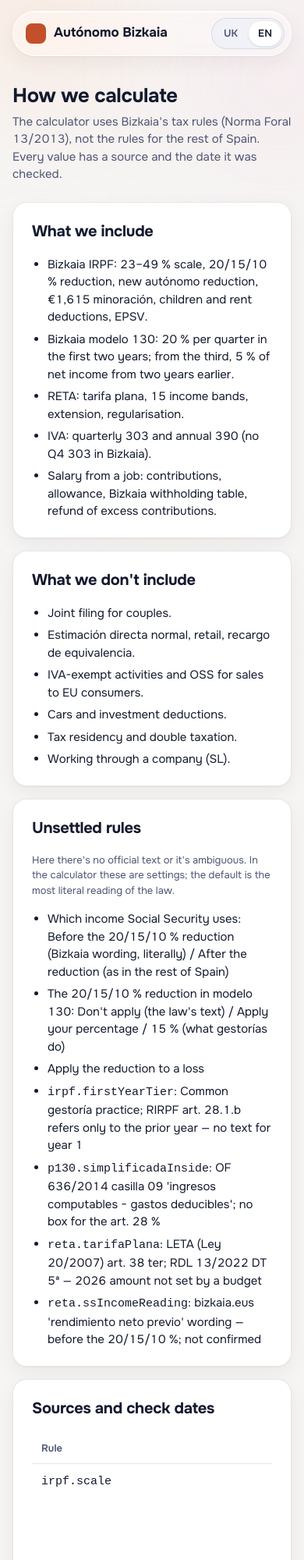
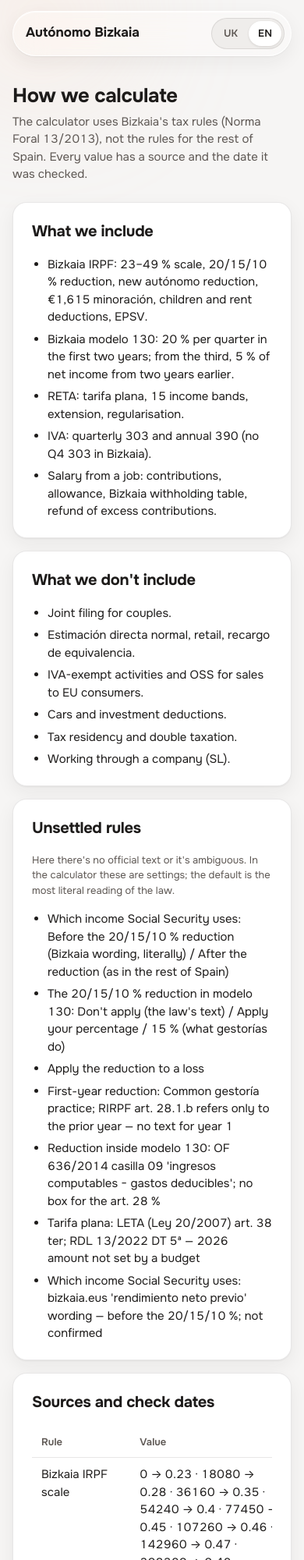
Before and after one commit to ktsymbal/autonomo-bizkaia, an Astro site: page /autonomo-bizkaia/en/how-we-calculate/ in a window 390 px wide. Shown: the top 2000 px of the page at 78% size. Built offline with nearby package versions, Linux system fonts and the light colour scheme; Astro itself is replaced by a stand-in of ours.

Commit message:
style: deslop — neutral ink, quiet peach card, one wash, coral as signal only, merged notices, no invented numbers, readable methodology labels
Co-Authored-By: Claude Opus 5.5 <noreply@anthropic.com>

```diff
--- a/src/components/Calculator.tsx
+++ b/src/components/Calculator.tsx
@@ -18,7 +18,7 @@ function applyPersona(i: CalcInput, p: Persona): CalcInput {
   const next: CalcInput = { ...i, persona: p };
   if (p === 'abroad') return { ...next, salary: null, clients: [{ ...first, type: first.type.startsWith('es_') ? 'non_eu_company' : first.type }, ...clients.slice(1)] };
   if (p === 'spain') return { ...next, salary: null, clients: [{ ...first, type: 'es_company' }, ...clients.slice(1)] };
-  if (p === 'pluri') return { ...next, salary: i.salary ?? { grossMonthly: 2500, withheldMonthly: null, shortContract: false } };
+  if (p === 'pluri') return { ...next, salary: i.salary ?? { grossMonthly: 0, withheldMonthly: null, shortContract: false } };
   return { ...next, salary: null, alta: null };
 }
 
@@ -28,7 +28,7 @@ export default function Calculator({ lang }: { lang: Lang }) {
   const [input, setInput] = useState<CalcInput>(() => defaultInput(today()));
   const [detailed, setDetailed] = useState(false);
   const [reverse, setReverse] = useState(false);
-  const [target, setTarget] = useState<number | null>(3000);
+  const [target, setTarget] = useState<number | null>(null);
   const ready = useRef(false);
   const heroRef = useRef<HTMLDivElement>(null);
 
--- a/src/components/Results.tsx
+++ b/src/components/Results.tsx
@@ -169,7 +169,7 @@ export function Panel({ lang, r }: R) {
         </div>
       </div>
       <div class="actions">
-        <button type="button" class="btn primary" onClick={share}>
+        <button type="button" class="btn" onClick={share}>
           {copied ? <CheckIcon size={16} aria-hidden="true" /> : <Link2 size={16} aria-hidden="true" />}
           {copied ? t(lang, 'res.copied') : t(lang, 'res.share')}
         </button>
--- a/src/engine/activity.ts
+++ b/src/engine/activity.ts
@@ -9,7 +9,7 @@ export function defaultFx(): { fx: Record<Currency, number>; fxDate: string } {
 
 const months = (amount: number, actual = false) => Array.from({ length: 12 }, () => ({ amount, actual }));
 
-export function defaultClient(type: Client['type'] = 'non_eu_company', amount = 3000, name = ''): Client {
+export function defaultClient(type: Client['type'] = 'non_eu_company', amount = 0, name = ''): Client {
   return { name, type, currency: 'EUR', months: months(amount), newcomer7: false };
 }
 
--- a/src/i18n/en.json
+++ b/src/i18n/en.json
@@ -7,7 +7,7 @@
  "nav.how": "How we calculate",
  "lang.label": "Language",
  "h1": "How much an autónomo in Bizkaia keeps in {year}",
- "lede": "Under Hacienda Foral de Bizkaia rules. Change any field and the result updates at once.",
+ "lede": "Using Bizkaia's own tax rules (Norma Foral 13/2013), not the rules for the rest of Spain. Calculated in your browser; your numbers never leave it.",
  "privacy": "Calculated in your browser. Your numbers are never sent anywhere.",
  "disclaimer": "This is an estimate, not tax advice. Check it with your gestoría.",
  "checked": "{year} rules checked on {date}",
@@ -326,5 +326,38 @@
  "aid.unverified": "secondary source",
  "res.emptyTitle": "What you keep",
  "res.empty": "Enter your monthly income and you'll see here what's left after tax and contributions, how much to set aside, and when to pay.",
- "income.placeholder": "e.g. 3,000"
+ "how.yes": "yes",
+ "how.no": "no",
+ "param.irpf.scale": "Bizkaia IRPF scale",
+ "param.irpf.minoracion": "Minoración (tax credit)",
+ "param.irpf.simplificadaTiers": "Estimación simplificada 20/15/10 % reduction",
+ "param.irpf.firstYearTier": "First-year reduction",
+ "param.irpf.startup": "New autónomo reduction",
+ "param.irpf.descendants": "Children deduction",
+ "param.irpf.descendantUnder6": "Extra for a child under 6",
+ "param.irpf.rent": "Rent deduction",
+ "param.irpf.epsvCap": "EPSV contribution cap",
+ "param.irpf.workBonif": "Salary allowance",
+ "param.p130": "Modelo 130 rates",
+ "param.p130.simplificadaInside": "Reduction inside modelo 130",
+ "param.retencion": "Withholding by Spanish clients",
+ "param.iva.general": "IVA rate",
+ "param.reta.rate": "RETA rate",
+ "param.reta.mei": "MEI contribution",
+ "param.reta.tarifaPlana": "Tarifa plana",
+ "param.reta.tarifaPlanaMeiBase": "MEI base for the tarifa plana",
+ "param.reta.genericDeduction": "7 % generic deduction for Social Security",
+ "param.reta.tramos": "RETA income bands",
+ "param.reta.ssIncomeReading": "Which income Social Security uses",
+ "param.smi": "Minimum wage (SMI)",
+ "param.reta.ccRate": "RETA common-contingencies rate",
+ "param.rg.cc": "Employee common-contingencies rates",
+ "param.pluriRefund": "Excess-contribution refund (pluriactividad)",
+ "param.rg.employee": "Employee contributions",
+ "param.rg.employer": "Employer contributions",
+ "param.rg.maxBaseMonth": "Maximum contribution base",
+ "param.rg.solidarity": "Solidarity contribution",
+ "param.salaryWithholding": "Salary withholding table",
+ "param.salaryWithholding.shortContractMin": "Minimum for a short contract",
+ "param.deadlines": "Filing deadlines"
 }
--- a/src/layouts/Base.astro
+++ b/src/layouts/Base.astro
@@ -21,11 +21,10 @@ const hrefFor = (l: Lang) => `${base}/${l}/${page === 'how' ? 'how-we-calculate/
     <link rel="icon" href={`${base}/favicon.svg`} type="image/svg+xml" />
   </head>
   <body>
-    <div class="washes" aria-hidden="true"><i></i><i></i><i></i></div>
+    <div class="washes" aria-hidden="true"><i></i></div>
     <div class="shell">
       <header class="topbar">
         <a class="brand" href={`${base}/${lang}/`}>
-          <span class="brand-mark" aria-hidden="true"></span>
           <span><b>{t(lang, 'brand.name')}</b><small>{t(lang, 'brand.sub')}</small></span>
         </a>
         <nav class="topnav" aria-label="Main">
--- a/src/pages/[lang]/how-we-calculate.astro
+++ b/src/pages/[lang]/how-we-calculate.astro
@@ -14,9 +14,9 @@ const open = keys.filter((k) => raw[k].status === '?');
 const nf = new Intl.NumberFormat(lang === 'uk' ? 'uk-UA' : 'en-GB', { maximumFractionDigits: 2 });
 const show = (v: unknown): string => {
   if (typeof v === 'number') return v > 0 && v < 1 ? `${nf.format(v * 100)} %` : nf.format(v);
-  if (typeof v === 'boolean') return v ? 'yes' : 'no';
+  if (typeof v === 'boolean') return t(lang, v ? 'how.yes' : 'how.no');
   if (typeof v === 'string') return v;
-  if (Array.isArray(v)) return v.length > 8 ? `${v.length} rows` : v.map((x) => (Array.isArray(x) ? x.join(' → ') : typeof x === 'object' ? JSON.stringify(x) : String(x))).join(' · ');
+  if (Array.isArray(v)) return v.length > 8 ? `${v.length} ${lang === 'uk' ? 'рядків' : 'rows'}` : v.map((x) => (Array.isArray(x) ? x.join(' → ') : typeof x === 'object' ? JSON.stringify(x) : String(x))).join(' · ');
   return Object.entries(v as object).map(([k, x]) => `${k}: ${typeof x === 'object' ? JSON.stringify(x).replace(/["{}]/g, '') : x}`).join(' · ');
 };
 ---
@@ -37,7 +37,7 @@ const show = (v: unknown): string => {
         <li>{t(lang, 'settings.r2')}: {t(lang, 'settings.r2.A')} / {t(lang, 'settings.r2.B')}</li>
         <li>{t(lang, 'settings.s1')}: {t(lang, 'settings.s1.off')} / {t(lang, 'settings.s1.tier')} / {t(lang, 'settings.s1.15')}</li>
         <li>{t(lang, 'settings.s2')}</li>
-        {open.map((k) => <li><code>{k}</code>: {raw[k].source}</li>)}
+        {open.map((k) => <li>{t(lang, `param.${k}`)}: {raw[k].source}</li>)}
       </ul>
     </section>
     <section class="card">
@@ -48,7 +48,7 @@ const show = (v: unknown): string => {
           <tbody>
             {keys.map((k) => (
               <tr>
-                <td><code>{k}</code></td>
+                <td>{t(lang, `param.${k}`)}</td>
                 <td style="max-width:280px">{show(raw[k].value)}</td>
                 <td style="min-width:280px">{raw[k].source}</td>
                 <td><span class={`chip ${raw[k].status === 'V' ? '' : 'neutral'}`}>{t(lang, `status.${raw[k].status}`)}</span></td>
@@ -59,6 +59,6 @@ const show = (v: unknown): string => {
         </table>
       </div>
     </section>
-    <p><a href={`${base}/${lang}/`}>← {t(lang, 'how.back')}</a></p>
+    <p><a href={`${base}/${lang}/`} style="display:inline-flex;align-items:center;gap:6px"><svg width="16" height="16" viewBox="0 0 24 24" fill="none" stroke="currentColor" stroke-width="2" stroke-linecap="round" stroke-linejoin="round" aria-hidden="true"><path d="m12 19-7-7 7-7"/><path d="M19 12H5"/></svg>{t(lang, 'how.back')}</a></p>
   </div>
 </Base>
--- a/src/styles/global.css
+++ b/src/styles/global.css
@@ -4,17 +4,17 @@
 :root {
   --bg: #f6f5f4;
   --surface: #ffffff;
-  --surface-2: #f0f2f8;
+  --surface-2: #efedeb;
   --glass: rgba(255, 255, 255, 0.36);
   --glass-line: rgba(255, 255, 255, 0.85);
-  --ink: #141a2e;
-  --ink-2: #4d5572;
-  --line: rgba(20, 26, 46, 0.1);
-  --line-strong: rgba(20, 26, 46, 0.18);
+  --ink: #1d1b1a;
+  --ink-2: #5d5753;
+  --line: rgba(29, 27, 26, 0.1);
+  --line-strong: rgba(29, 27, 26, 0.18);
   --accent: #c2502a;
   --accent-soft: rgba(224, 102, 62, 0.12);
   --accent-ink: #a5421f;
-  --grad: linear-gradient(135deg, #fff0e4 0%, #ffd2b8 45%, #ffa98a 80%, #ff9478 100%);
+  --grad: linear-gradient(150deg, #ffeadc 0%, #ffd3bc 55%, #ffb998 100%);
   --wash-1: #ffd6bf;
   --wash-2: #f6d3df;
   --wash-3: #ffe6c2;
@@ -24,8 +24,8 @@
   --warn-soft: rgba(214, 150, 20, 0.14);
   --bad: #b3261e;
   --bad-soft: rgba(179, 38, 30, 0.09);
-  --shadow: 0 1px 2px rgba(20, 26, 46, 0.05), 0 8px 24px rgba(60, 40, 30, 0.06);
-  --shadow-lift: 0 2px 4px rgba(120, 60, 30, 0.06), 0 18px 40px rgba(240, 140, 90, 0.22);
+  --shadow: 0 1px 2px rgba(29, 27, 26, 0.05), 0 8px 24px rgba(29, 27, 26, 0.06);
+  --shadow-lift: 0 2px 4px rgba(29, 27, 26, 0.06), 0 12px 28px rgba(29, 27, 26, 0.1);
   --radius: 18px;
   --radius-sm: 12px;
   --font: 'Onest Variable', 'Onest', system-ui, -apple-system, 'Segoe UI', sans-serif;
@@ -48,7 +48,7 @@ body {
   font-variant-numeric: tabular-nums; -webkit-font-smoothing: antialiased;
 }
 ::selection { background: var(--accent-soft); color: var(--ink); }
-:focus-visible { outline: 2px solid var(--accent); outline-offset: 2px; border-radius: 8px; }
+:focus-visible { outline: 2px solid var(--accent); outline-offset: 2px; }
 a { color: var(--accent-ink); text-underline-offset: 3px; text-decoration-thickness: 1px; }
 h1, h2, h3 { text-wrap: balance; margin: 0; letter-spacing: -0.015em; }
 p { margin: 0; }
@@ -57,10 +57,8 @@ input { caret-color: var(--accent); }
 
 /* Colour washes behind everything */
 .washes { position: fixed; inset: 0; z-index: -1; overflow: hidden; pointer-events: none; }
-.washes i { position: absolute; border-radius: 50%; filter: blur(90px); opacity: 0.7; }
+.washes i { position: absolute; border-radius: 50%; filter: blur(90px); opacity: 0.4; }
 .washes i:nth-child(1) { width: 46vw; height: 40vw; background: var(--wash-1); top: -14vw; left: -10vw; }
-.washes i:nth-child(2) { width: 40vw; height: 36vw; background: var(--wash-2); top: 8vw; right: -12vw; }
-.washes i:nth-child(3) { width: 38vw; height: 30vw; background: var(--wash-3); bottom: -16vw; left: 36vw; opacity: 0.55; }
 
 .shell {
   max-width: 1320px; margin: 0 auto;
@@ -77,7 +75,6 @@ input { caret-color: var(--accent); }
   backdrop-filter: blur(20px) saturate(170%); -webkit-backdrop-filter: blur(20px) saturate(170%);
 }
 .brand { display: flex; align-items: center; gap: 10px; text-decoration: none; color: var(--ink); }
-.brand-mark { width: 26px; height: 26px; border-radius: 8px; background: var(--accent); flex: none; }
 .brand b { display: block; font-size: var(--step-1); line-height: 1.1; }
 .brand small { display: block; font-size: var(--step--1); color: var(--ink-2); line-height: 1.2; }
 .topnav { display: flex; gap: 4px; }
@@ -91,7 +88,7 @@ input { caret-color: var(--accent); }
 .seg label { position: relative; }
 .seg input { position: absolute; opacity: 0; inset: 0; margin: 0; cursor: pointer; }
 .seg span { display: block; padding: 7px 14px; border-radius: 10px; color: var(--ink-2); font-weight: 500; white-space: nowrap; transition: background 160ms ease-out, color 160ms ease-out; }
-.seg input:checked + span { background: var(--surface); color: var(--ink); box-shadow: 0 1px 3px rgba(20, 26, 46, 0.12); }
+.seg input:checked + span { background: var(--surface); color: var(--ink); box-shadow: 0 1px 3px rgba(29, 27, 26, 0.12); }
 .seg input:focus-visible + span { outline: 2px solid var(--accent); outline-offset: 1px; }
 .seg input:hover:not(:checked) + span { color: var(--ink); }
 .seg.pill { border-radius: 999px; } .seg.pill span { border-radius: 999px; padding: 6px 12px; }
@@ -148,7 +145,7 @@ input[type='checkbox'] { accent-color: var(--accent); width: 18px; height: 18px;
 .stepper output { min-width: 40px; text-align: center; font-weight: 600; }
 
 .chips { display: flex; flex-wrap: wrap; gap: 6px; }
-.chip { font-size: var(--step--1); padding: 4px 10px; border-radius: 999px; background: var(--accent-soft); color: var(--accent-ink); }
+.chip { font-size: var(--step--1); padding: 4px 10px; border-radius: 999px; background: var(--surface-2); color: var(--ink-2); }
 .chip.neutral { background: var(--surface-2); color: var(--ink-2); }
 
 .client { border: 1px solid var(--line); border-radius: var(--radius-sm); padding: 16px; display: grid; gap: 14px; background: var(--surface); }
@@ -221,7 +218,7 @@ details.more > div { margin-top: 14px; display: grid; gap: 14px; }
 .notes { display: grid; gap: 8px; }
 .notice { display: flex; gap: 10px; padding: 10px 12px; border-radius: 12px; font-size: var(--step--1); line-height: 1.45; background: var(--surface); border: 1px solid var(--line); }
 .notice svg { flex: none; margin-top: 1px; }
-.notice.info svg { color: var(--accent); }
+.notice.info svg { color: var(--ink-2); }
 .notice.warn { background: var(--warn-soft); border-color: transparent; } .notice.warn svg { color: var(--warn); }
 .notice.good { background: var(--ok-soft); border-color: transparent; } .notice.good svg { color: var(--ok); }
 
@@ -231,7 +228,7 @@ details.more > div { margin-top: 14px; display: grid; gap: 14px; }
 .details > header p { color: var(--ink-2); }
 .tabs { display: flex; gap: 4px; overflow-x: auto; padding: 4px; border-radius: 14px; background: var(--surface-2); border: 1px solid var(--line); scrollbar-width: none; }
 .tabs button { flex: 1; border: 0; background: transparent; padding: 10px 14px; border-radius: 10px; font-weight: 600; color: var(--ink-2); cursor: pointer; white-space: nowrap; }
-.tabs button[aria-selected='true'] { background: var(--surface); color: var(--ink); box-shadow: 0 1px 3px rgba(20, 26, 46, 0.12); }
+.tabs button[aria-selected='true'] { background: var(--surface); color: var(--ink); box-shadow: 0 1px 3px rgba(29, 27, 26, 0.12); }
 .tabpanel { background: var(--surface); border: 1px solid var(--line); border-radius: var(--radius); padding: 20px 22px; box-shadow: var(--shadow); display: grid; gap: 16px; min-width: 0; }
 .tabpanel > p { color: var(--ink-2); max-width: 75ch; }
 .tablewrap { overflow-x: auto; }
@@ -276,7 +273,7 @@ td .tag.due { background: var(--accent-soft); color: var(--accent-ink); }
 /* Language switch */
 .langswitch { display: inline-flex; gap: 2px; padding: 3px; border-radius: 999px; background: var(--surface-2); border: 1px solid var(--line); }
 .langswitch a { padding: 6px 12px; border-radius: 999px; text-decoration: none; color: var(--ink-2); font-weight: 600; font-size: var(--step--1); }
-.langswitch a[aria-current='true'] { background: var(--surface); color: var(--ink); box-shadow: 0 1px 3px rgba(20, 26, 46, 0.12); }
+.langswitch a[aria-current='true'] { background: var(--surface); color: var(--ink); box-shadow: 0 1px 3px rgba(29, 27, 26, 0.12); }
 .langswitch a:hover:not([aria-current='true']) { color: var(--ink); }
 
 /* Fixes after first render */
@@ -312,24 +309,21 @@ td .tag.due { background: var(--accent-soft); color: var(--accent-ink); }
 
 /* Review round 2 */
 .results { position: relative; }
-.results::before { content: ''; position: absolute; z-index: -1; inset: 120px -40px auto -40px; height: 520px; border-radius: 50%; background: var(--wash-2); filter: blur(70px); opacity: 0.55; pointer-events: none; }
 .panel { border-color: rgba(255, 255, 255, 0.9); }
 
 .persona label { display: grid; }
 .persona span { height: 100%; display: grid; place-items: center; }
 @media (max-width: 640px) {
   .tabs { grid-template-columns: repeat(6, 1fr); }
-  .tabs button:nth-child(-n + 3) { grid-column: span 2; }
-  .tabs button:nth-child(n + 4) { grid-column: span 3; }
 }
 @media (max-width: 640px) { .persona { grid-auto-rows: 1fr; } }
 
 /* Sketch gradient restored; legend sits on a frosted strip so white text stays readable over the peach end */
-.hero { box-shadow: 0 2px 4px rgba(120, 60, 30, 0.06), 0 18px 40px rgba(240, 140, 90, 0.22); }
-.hero .legend { margin: 0 -10px -6px; padding: 10px 12px; border-radius: 12px; background: rgba(255, 255, 255, 0.45); }
+.hero { box-shadow: var(--shadow-lift); }
+.hero .legend { padding-top: 12px; border-top: 1px solid rgba(59, 32, 22, 0.12); }
 
 /* Light peach result card: dark warm ink instead of white */
-:root { --hero-ink: #3b2016; --hero-ink-2: #6e4535; --split-kept: #3b2016; --split-irpf: #e0663e; --split-reta: #b9897a; --split-exp: rgba(59, 32, 22, 0.22); }
+:root { --hero-ink: #3b2016; --hero-ink-2: #5a3829; --split-kept: #3b2016; --split-irpf: #e0663e; --split-reta: #b9897a; --split-exp: rgba(59, 32, 22, 0.22); }
 .hero { color: var(--hero-ink); }
 .hero .k, .hero .big small, .hero .sub, .legend span { color: var(--hero-ink-2); }
 .split { background: rgba(59, 32, 22, 0.1); }
@@ -338,3 +332,11 @@ td .tag.due { background: var(--accent-soft); color: var(--accent-ink); }
 
 .hero.empty { box-shadow: var(--shadow); }
 .hero .emptytext { margin-top: 8px; font-size: var(--step-1); line-height: 1.45; color: var(--hero-ink); max-width: 34ch; }
+
+/* Deslop pass */
+p { text-wrap: pretty; }
+.notes { gap: 0; background: var(--surface); border: 1px solid var(--line); border-radius: var(--radius-sm); overflow: hidden; }
+.notes .notice { border: 0; border-radius: 0; background: transparent; }
+.notes .notice + .notice { border-top: 1px solid var(--line); }
+.notes .notice.warn { background: var(--warn-soft); }
+.notes .notice.good { background: var(--ok-soft); }
```
Also changed, not shown: src/components/Inputs.tsx (+3 -4 lines), src/i18n/uk.json (+35 -2 lines), .impeccable/questions/1787edfc.state.json.
